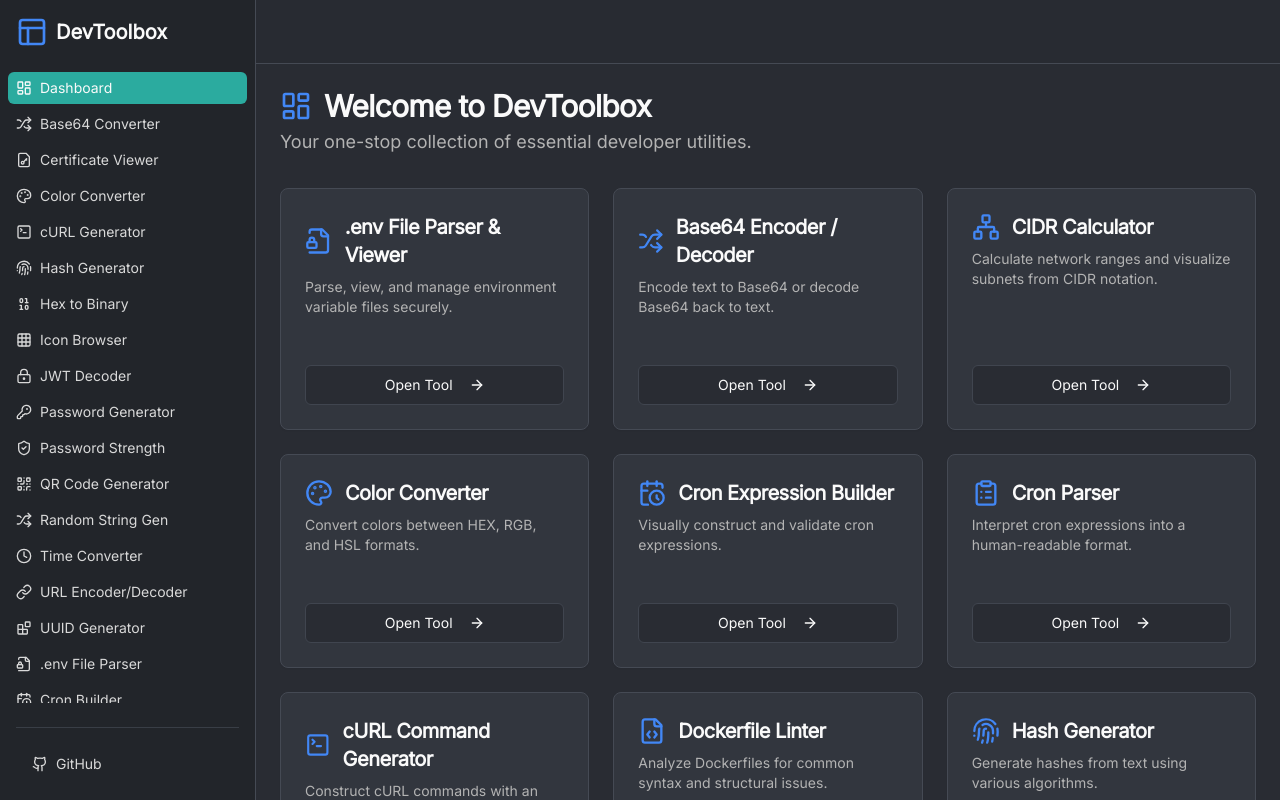
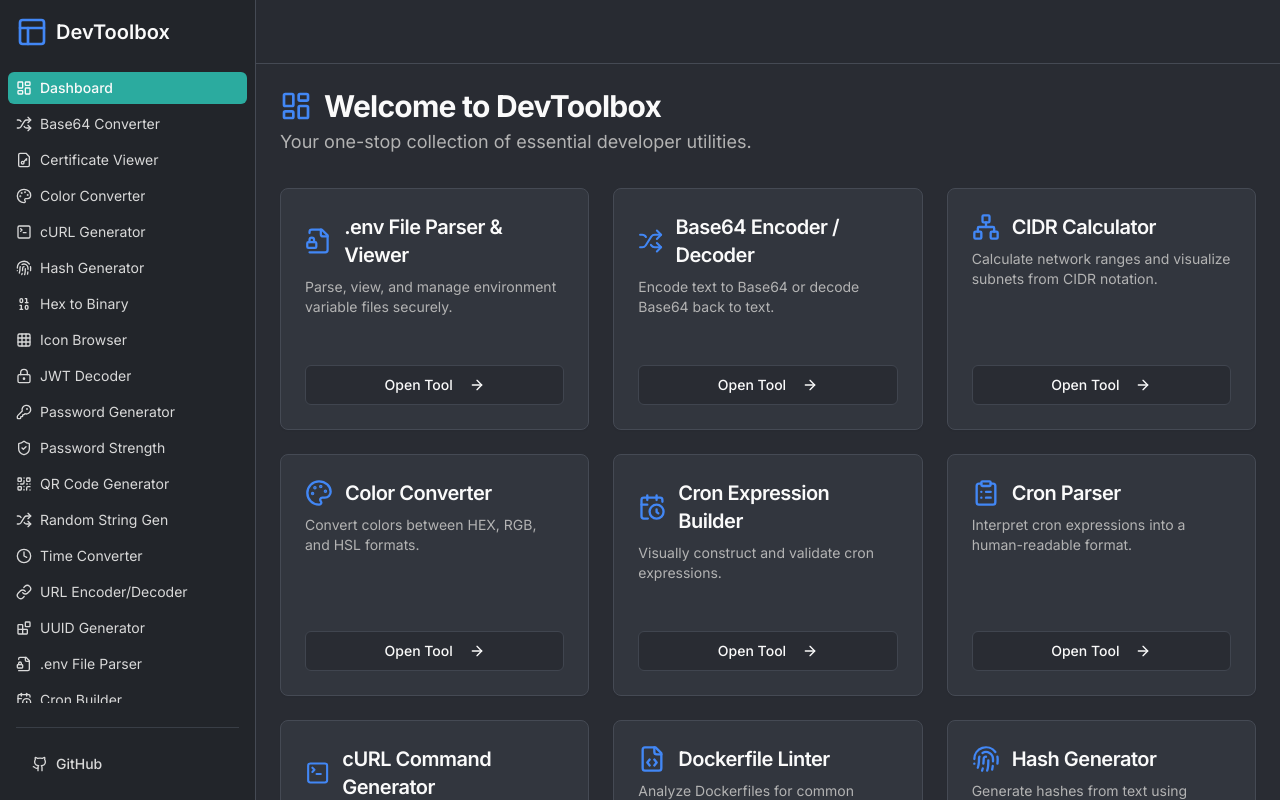
Before and after one commit to i-am-smolli/devtoolbox, a Next.js app: page / in a window 1280 px wide. Shown: the top 800 px of the page. Built offline with nearby package versions, Linux system fonts and the light colour scheme.

Commit message:
remove google fonts external dep

```diff
--- a/next.config.ts
+++ b/next.config.ts
@@ -43,7 +43,7 @@ module.exports = {
           {
             key: "Content-Security-Policy",
             value:
-              "default-src 'self'; script-src 'self' 'unsafe-eval' 'unsafe-inline'; style-src 'self' 'unsafe-inline' fonts.googleapis.com fonts.gstatic.com; img-src 'self' data:; font-src 'self' fonts.googleapis.com fonts.gstatic.com; connect-src 'self';",
+              "default-src 'self'; script-src 'self' 'unsafe-eval' 'unsafe-inline'; style-src 'self' 'unsafe-inline'; img-src 'self' data:; font-src 'self'; connect-src 'self';",
           },
           {
             key: "X-Permitted-Cross-Domain-Policies",
@@ -82,7 +82,7 @@ module.exports = {
           {
             key: "Content-Security-Policy",
             value:
-              "default-src 'self'; script-src 'self' 'unsafe-eval' 'unsafe-inline'; style-src 'self' 'unsafe-inline' fonts.googleapis.com fonts.gstatic.com; img-src 'self' * data:; font-src 'self' fonts.googleapis.com fonts.gstatic.com; connect-src 'self';",
+              "default-src 'self'; script-src 'self' 'unsafe-eval' 'unsafe-inline'; style-src 'self' 'unsafe-inline'; img-src 'self' * data:; font-src 'self'; connect-src 'self';",
           },
         ],
       },
--- a/src/app/layout.tsx
+++ b/src/app/layout.tsx
@@ -2,6 +2,7 @@ import type { Metadata } from "next";
 import "./globals.css";
 import { AppLayout } from "@/components/layout/app-layout";
 import { Toaster } from "@/components/ui/toaster";
+import { Inter, Source_Code_Pro } from "next/font/google";
 
 export const metadata: Metadata = {
   title: {
@@ -27,29 +28,27 @@ export const metadata: Metadata = {
   ],
 };
 
+const inter = Inter({
+  subsets: ["latin"],
+  variable: "--font-inter",
+  display: "swap",
+});
+
+const sourceCodePro = Source_Code_Pro({
+  subsets: ["latin"],
+  variable: "--font-source-code-pro",
+  display: "swap",
+});
+
 export default function RootLayout({
   children,
 }: Readonly<{
   children: React.ReactNode;
 }>) {
   return (
-    <html lang="en" className="dark">
+    <html lang="en" className={`${inter.variable} ${sourceCodePro.variable}`}>
       <head>
         <link rel="icon" href="/favicon.svg" type="image/svg+xml" sizes="any" />
-        <link rel="preconnect" href="https://fonts.googleapis.com" />
-        <link
-          rel="preconnect"
-          href="https://fonts.gstatic.com"
-          crossOrigin="anonymous"
-        />
-        <link
-          href="https://fonts.googleapis.com/css2?family=Inter&display=swap"
-          rel="stylesheet"
-        />
-        <link
-          href="https://fonts.googleapis.com/css2?family=Source+Code+Pro&display=swap"
-          rel="stylesheet"
-        />
       </head>
       <body className="font-body antialiased">
         <AppLayout>{children}</AppLayout>
```
